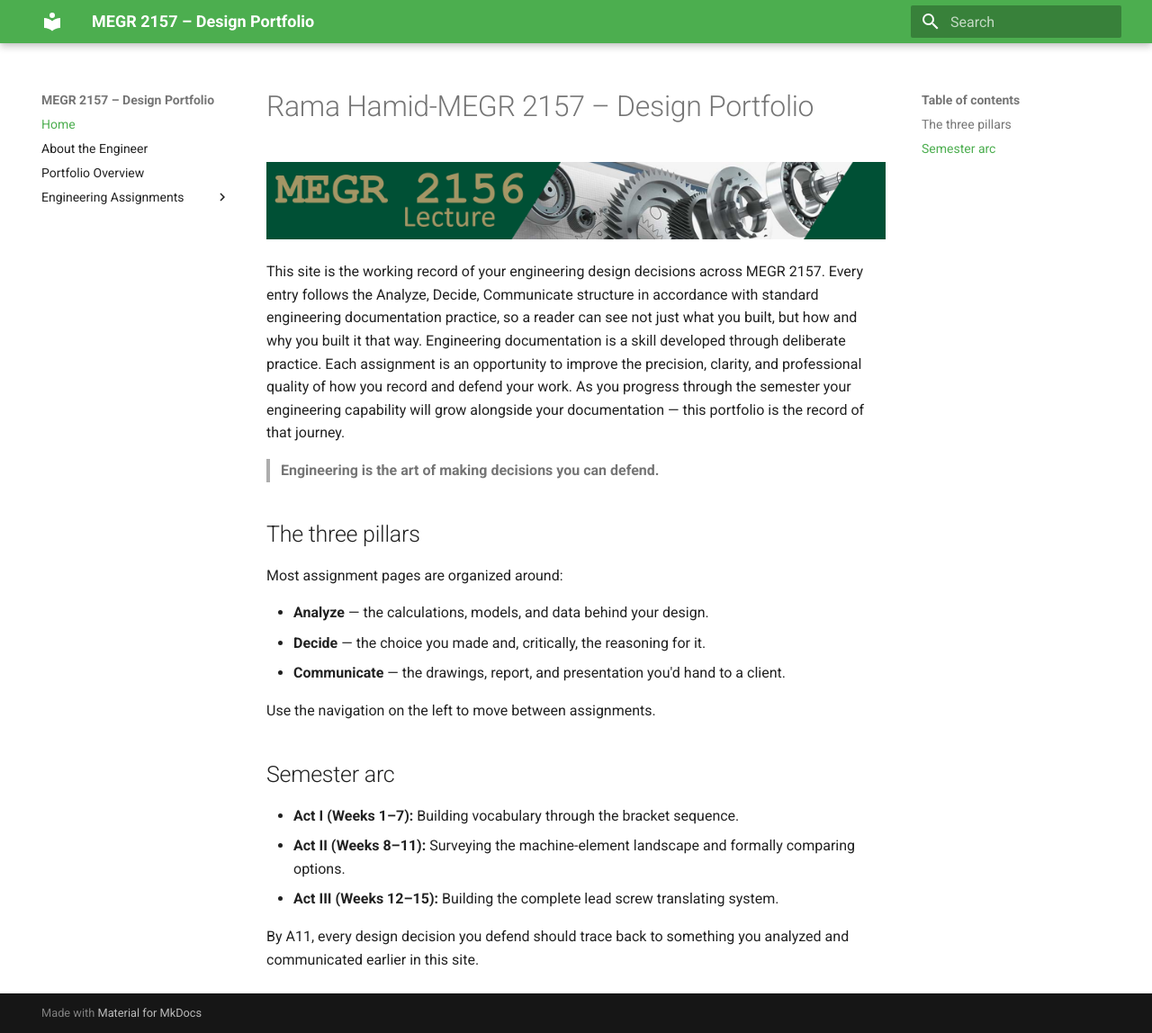
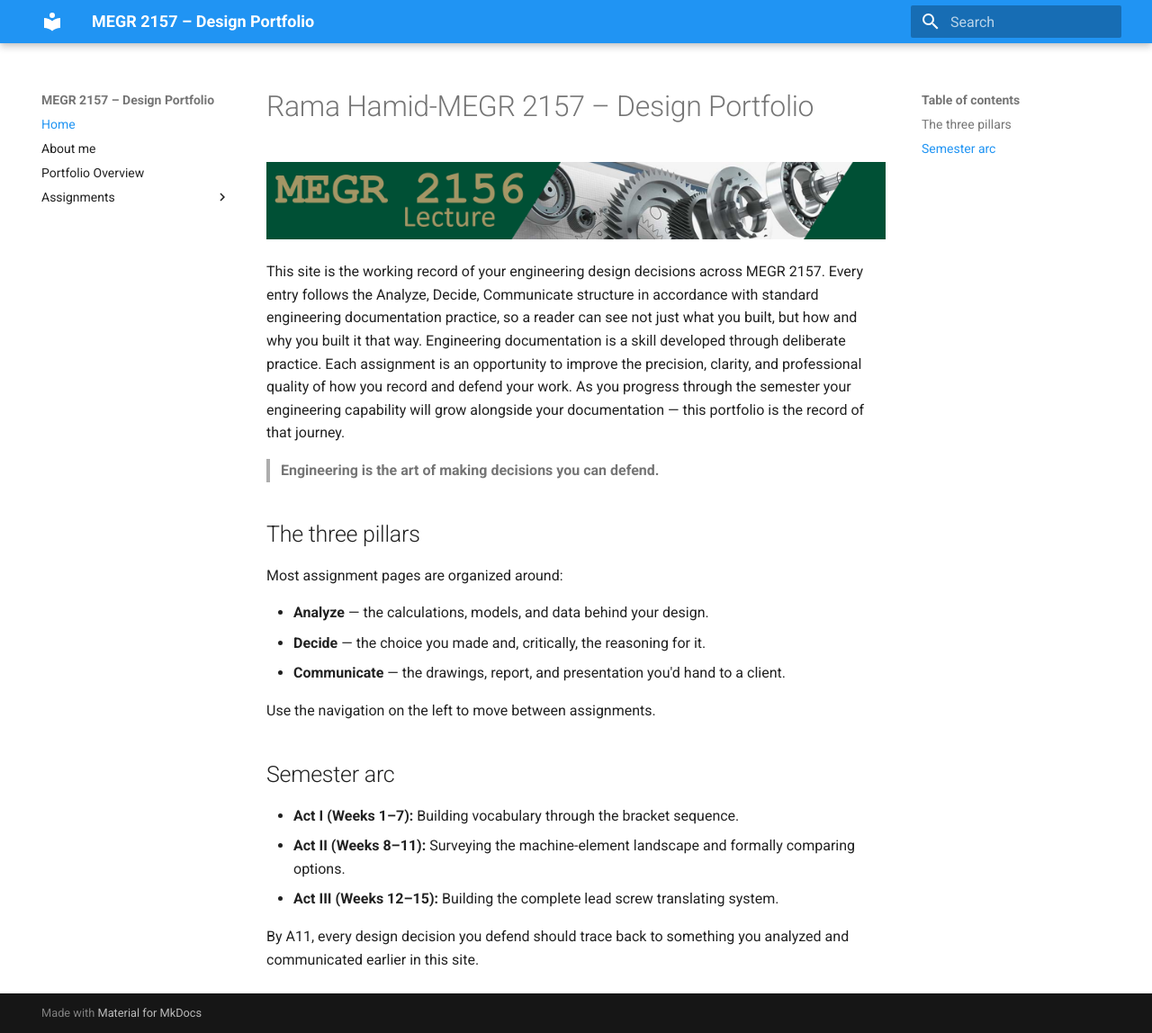
Before and after one commit to Rama-H/megr2157-portfolio, an MkDocs documentation site: the page built from docs/index.md, in a window 1280 px wide and 1148 px high. Shown: the whole window at 90% size. Built offline with MkDocs 1.6.1 and Material for MkDocs 9.7.7, drawn with Linux system fonts in a browser that asks for light colours.

Commit message:
Update theme colors and navigation labels

```diff
--- a/mkdocs.yml
+++ b/mkdocs.yml
@@ -4,16 +4,16 @@ site_description: Design portfolio documentation, built with the Analyze / Decid
 theme:
   name: material
   palette:
-    primary: green
+    primary: blue
   features:
     - navigation.instant
     - navigation.tracking
 
 nav:
   - Home: index.md
-  - About the Engineer: aboutme/index.md
+  - About me: aboutme/index.md
   - Portfolio Overview: portfolio-overview.md
-  - Engineering Assignments:
+  - Assignments:
       - A1: assignments/A01/index.md
       - A2: assignments/A02/index.md
       - A3: assignments/A03/index.md
```
